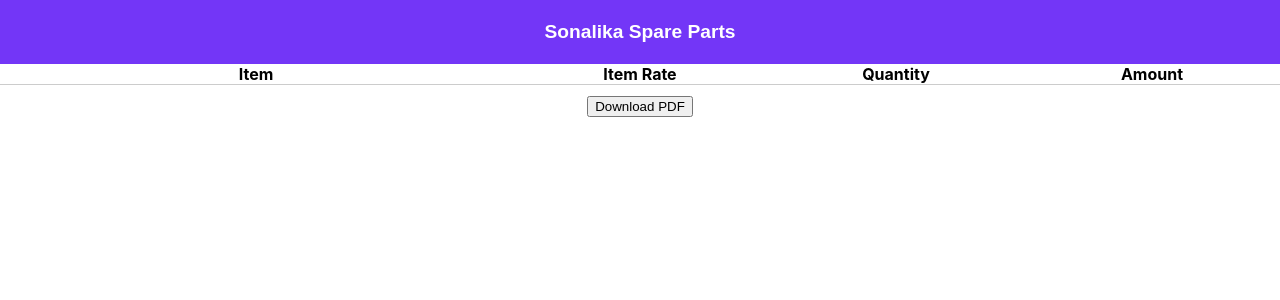
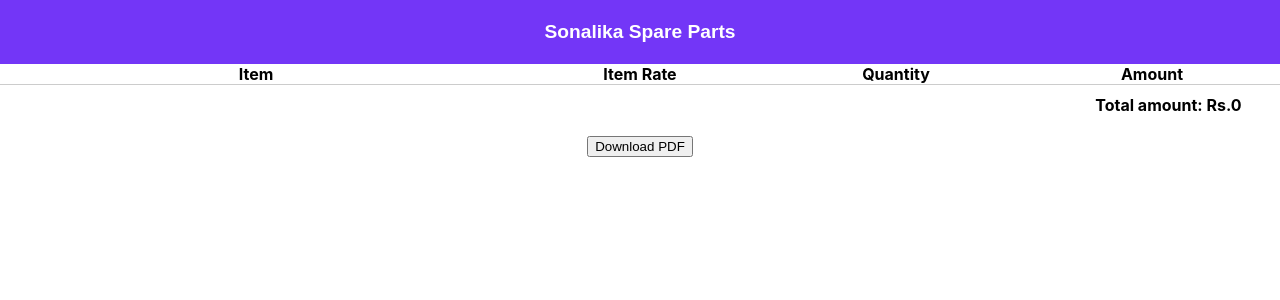
Before and after one commit to akhileshjain/sonalika-spare-parts, a React (Create React App) app: page /checkout in a window 1280 px wide. Shown: the top 300 px of the page. Built offline with nearby package versions, Linux system fonts and the light colour scheme.

Commit message:
Net amount field added in cart and pdf

```diff
--- a/src/component/Checkout/Checkout.css
+++ b/src/component/Checkout/Checkout.css
@@ -28,3 +28,8 @@
     text-align: center;
     margin-top: 10px;
 }
+.net-amount-box {
+    text-align: end;
+    padding: 10px 3%;
+    font-weight: bold;
+}
--- a/src/component/Checkout/Checkout.js
+++ b/src/component/Checkout/Checkout.js
@@ -6,16 +6,19 @@
 import { jsPDF } from "jspdf";
 import 'jspdf-autotable';
 class Checkout extends Component {
-  downloadPDF = () => {
+  downloadPDF = (netAmount) => {
     const doc = new jsPDF({includeHiddenHtml: true});
     doc.rect(5, 5, doc.internal.pageSize.width - 10, doc.internal.pageSize.height - 10, 'S');
-    doc.text("Sonalika Spare Parts - Invoice", 80, 10);
+    doc.text("Sonalika Spare Parts - Invoice", 70, 10);
     doc.autoTable({ html: '.tbl1', theme:'grid' });
     // var file = doc.output('blob');
     // var pdfData = doc.output('datauristring');
     // var element = document.getElementById('pdfData');
     // element.href = "/pdf.html#" + pdfData;
     // element.target = "xxx";
+    let finalY = doc.previousAutoTable.finalY; //this gives you the value of the end-y-axis-position of the previous autotable.
+    doc.setFontSize(12);
+    doc.text("Net Amount Rs." + netAmount, 15, finalY + 10);
     doc.save("Invoice.pdf");
     var file = new File(["foo"], "foo.txt", {
       type: "text/plain",
@@ -32,6 +35,7 @@
   }
   render() {
     // alert(navigator.canShare);
+    let netAmount = 0;
     return(
       <div className="print-cart">
         <table className="tbl1">
@@ -55,12 +59,16 @@
           <div className="checkout-amount-col">Amount</div>
         </div>
         {this.props.cart.map(item => {
+            netAmount += item.rate * item.qty;
             return <CartItem name={item.name}
                     rate={item.rate} qty={item.qty}>
                   </CartItem>
           })}
+          <div className="net-amount-box"><span>Total amount: Rs.</span>
+              <span>{netAmount}</span>
+          </div>
         <div className="pdfShareBtn">
-          <button onClick={() => this.downloadPDF()}>Download PDF</button>
+          <button onClick={() => this.downloadPDF(netAmount)}>Download PDF</button>
         </div>
         {/* <a class="btn btn-default" id="pdfData" ref="/pdf.html" target="xxx">
         Download PDF2
--- a/src/component/ItemDetails/ItemDetails.js
+++ b/src/component/ItemDetails/ItemDetails.js
@@ -72,7 +72,6 @@
         },
         onCartCheckout: (event, props) => {
             event.preventDefault();
-            debugger;
             let addedItem = {"rate": props.rate, "qty": document.getElementsByClassName('item-details-popup-inputs')[1].value, "name": props.title};
             dispatch(actionTypes.AddItemToCart(addedItem));
             props.onCloseDialog();
```
